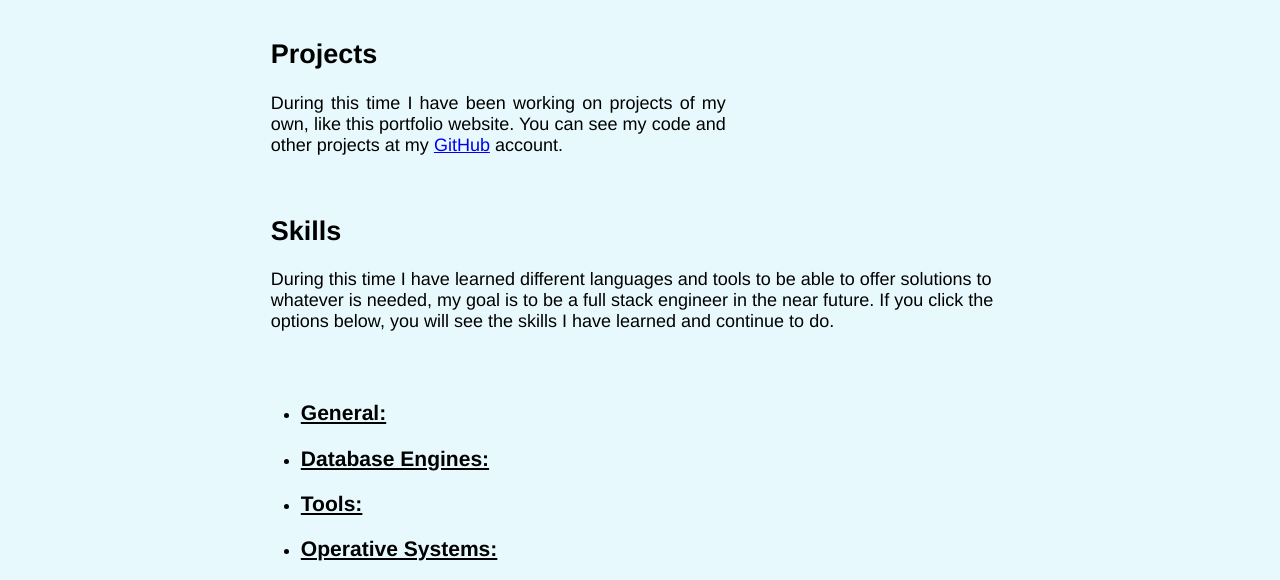
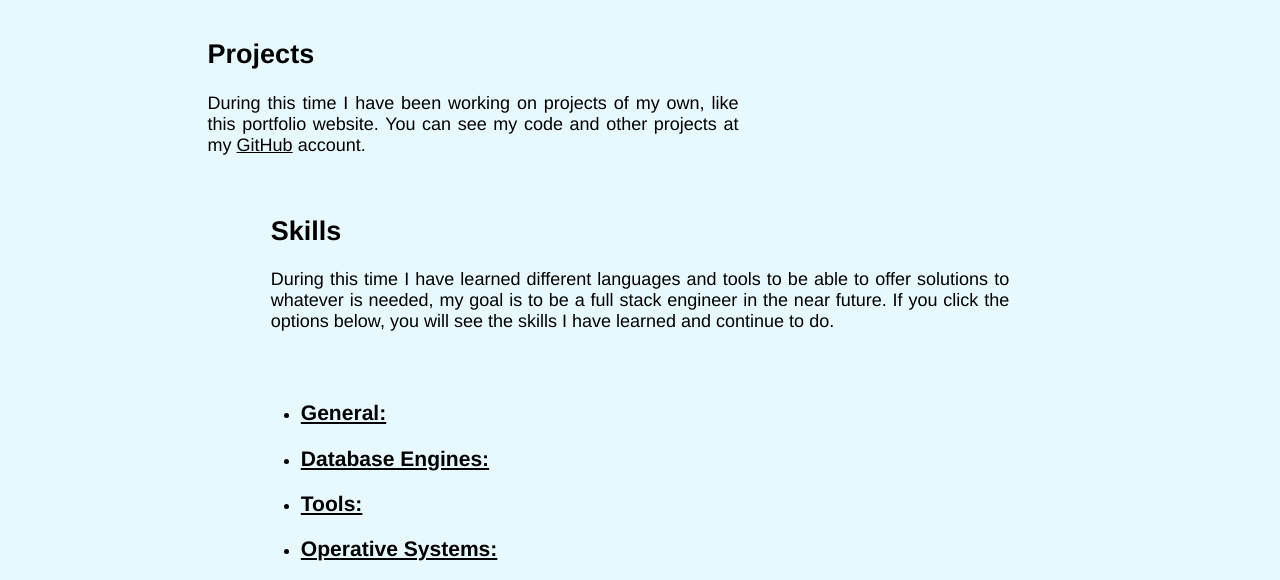
Before and after one commit to allanreyesara/allanreyesara.github.io, a website: page index.html in a window 1280 px wide. Shown: the part 820-1400 px from the top of the page. Drawn offline with Linux system fonts and the light colour scheme.

Commit message:
Change CSS project ids

```diff
--- a/style.css
+++ b/style.css
@@ -78,16 +78,16 @@ nav h2 {
 
     /* Projects */
 .projects {
-    width: 60%;
+    width: 70%;
     margin: auto;
     text-align: justify;
 }
 
-#projects-text-container a {
+#projects a {
     color: black;
 }
 
-#projects-text-container a:hover {
+#projects a:hover {
     text-decoration: none;
 }
 
@@ -103,6 +103,7 @@ nav h2 {
 .skills {
     margin: auto;
     width: 60%;
+    text-align: justify;
 }
 
 .skills-container {
@@ -129,7 +130,6 @@ nav h2 {
     margin-top: 10px;
     width: 60%;
     padding: 10px;
-    text-align: justify;
     display: flex;
 }
 .skills-description h3:hover {
```
